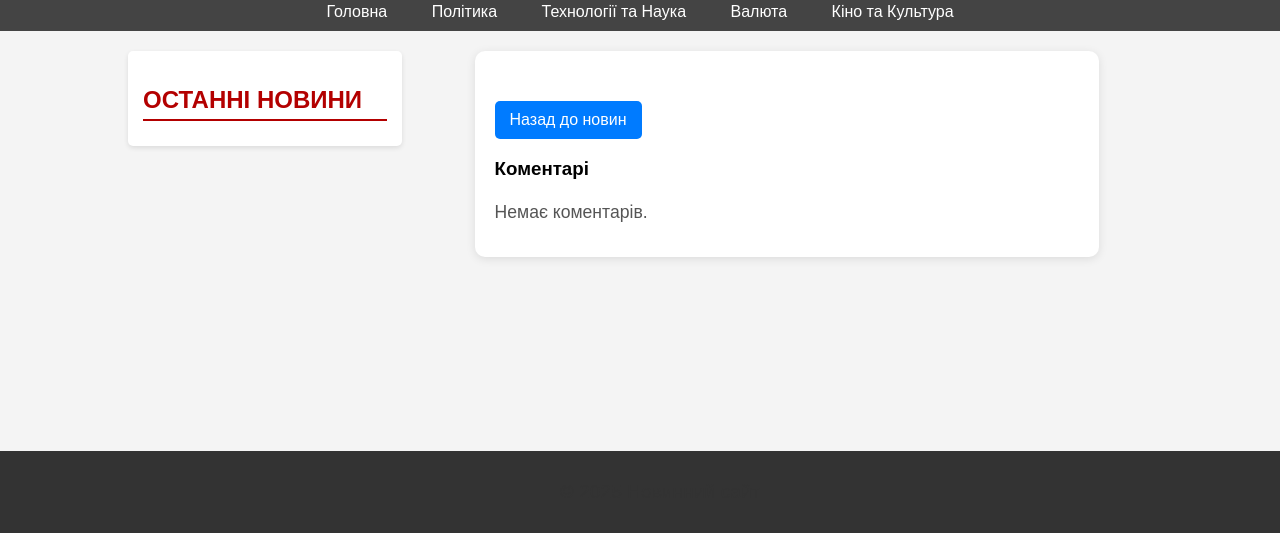
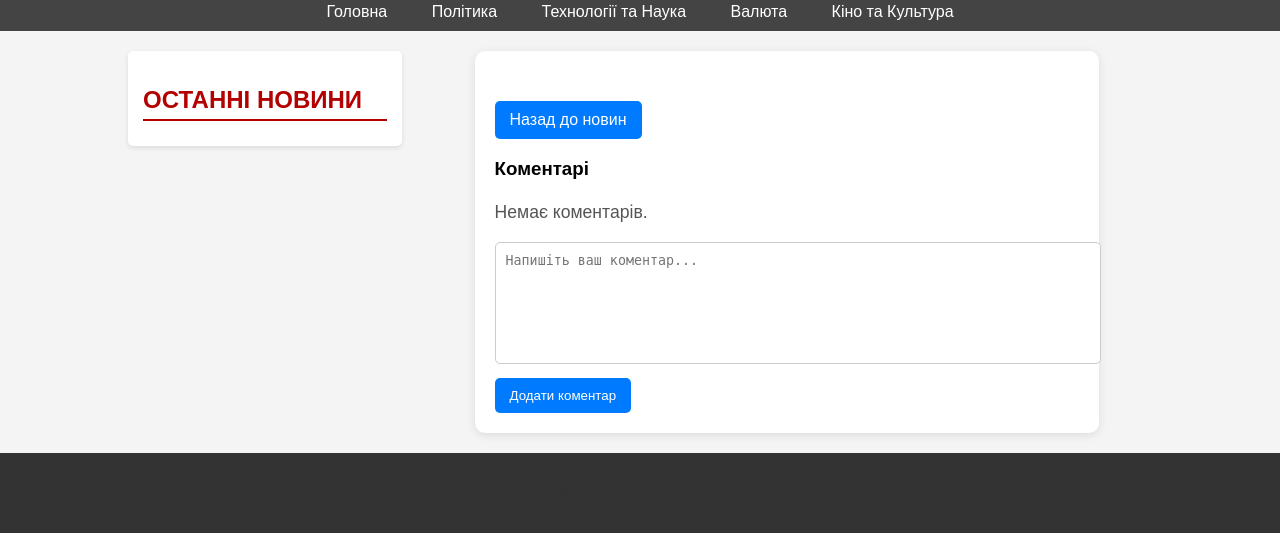
Before and after one commit to Marrowski/newssite, a Django app: template newswebsite/main/templates/main/news_page.html in a window 1280 px wide. Shown: the part 267-800 px from the top of the page. Run offline with Django 5.2, Linux system fonts and the light colour scheme; the template is opened without the code that fills it, so the values that code supplies are empty; the visitor is signed in with stand-in values (Sample User, id 1).

Commit message:
Added commentary section

```diff
--- a/newswebsite/main/models.py
+++ b/newswebsite/main/models.py
@@ -30,6 +30,7 @@
     news = models.ForeignKey(News, on_delete=models.CASCADE, related_name='news')
     user = models.ForeignKey(User, on_delete=models.CASCADE, related_name='user_comment', blank=True, null=True)
     comment = models.CharField(max_length=255)
+    created = models.DateTimeField(auto_now_add=now)
 
 
     def __str__(self):
--- a/newswebsite/main/static/css/main.css
+++ b/newswebsite/main/static/css/main.css
@@ -186,6 +186,7 @@
 }
 
 
+/* Стилі для блоку трендових новин */
 .trending-news {
     width: 25%;
     background: #fff;
@@ -230,6 +231,7 @@
     color: #b30000;
 }
 
+
 .main-content {
     display: flex;
     align-items: flex-start;
--- a/newswebsite/main/static/css/template_news.css
+++ b/newswebsite/main/static/css/template_news.css
@@ -40,3 +40,31 @@
 .back-link:hover {
     background-color: #0056b3;
 }
+
+.comment-form {
+    margin-top: 15px;
+}
+
+.comment-form textarea {
+    width: 100%;
+    height: 100px;
+    padding: 10px;
+    border: 1px solid #ccc;
+    border-radius: 5px;
+    resize: none;
+}
+
+.comment-form button {
+    display: block;
+    background: #007bff;
+    color: white;
+    border: none;
+    padding: 10px 15px;
+    border-radius: 5px;
+    cursor: pointer;
+    margin-top: 10px;
+}
+
+.comment-form button:hover {
+    background: #0056b3;
+}
--- a/newswebsite/main/templates/main/news_page.html
+++ b/newswebsite/main/templates/main/news_page.html
@@ -17,13 +17,23 @@
 
     <div class="comments-section">
         <h3>Коментарі</h3>
-        {% for com in comments %}
+        {% for com in text_comm %}
             <div class="comment">
                 <p><strong>{{ com.user }}:</strong> {{ com.comment }}</p>
             </div>
         {% empty %}
             <p>Немає коментарів.</p>
         {% endfor %}
+
+        {% if user.is_authenticated %}
+            <form method="post" action="{% url 'add_comment' news.id %}" class="comment-form">
+                {% csrf_token %}
+                <textarea name="comment" placeholder="Напишіть ваш коментар..." required></textarea>
+                <button type="submit">Додати коментар</button>
+            </form>
+        {% else %}
+            <p>Щоб залишити коментар, <a href="{% url 'login' %}">увійдіть</a> або <a href="{% url 'register' %}">зареєструйтеся</a>.</p>
+        {% endif %}
     </div>
 </div>
 {% endblock %}
--- a/newswebsite/newswebsite/urls.py
+++ b/newswebsite/newswebsite/urls.py
@@ -13,6 +13,7 @@
     path('login/', login_view, name='login'),
     path('register/', register, name='register'),
     path('logout/', logout_view, name='logout'),
+    path('newst/<int:news_id>/comment/', add_comment, name='add_comment')
     ]
 
 if settings.DEBUG:
```
Also changed, not shown: newswebsite/main/views.py (+88 -3 lines), newswebsite/main/migrations/0005_comment_created_alter_news_date_of_publish.py (added).
